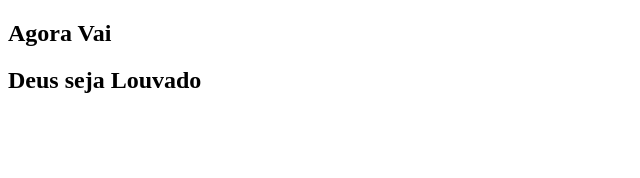
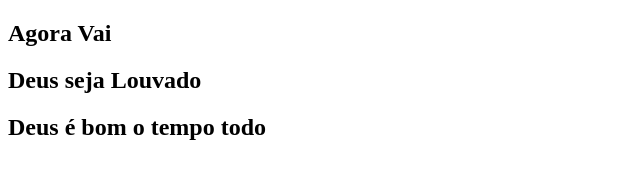
Before and after one commit to Luandsouza/agoravai, a plain HTML site: page index.html in a window 1280 px wide. Shown: the whole page, without its empty margins (0-640 px from the left). Drawn offline with Linux system fonts and the light colour scheme.

Commit message:
Deus é bom

```diff
--- a/index.html
+++ b/index.html
@@ -9,5 +9,7 @@
     <h2>Agora Vai</h2>
 
     <h2>Deus seja Louvado</h2>
+
+    <h2>Deus é bom o tempo todo</h2>
 </body>
 </html>
```
